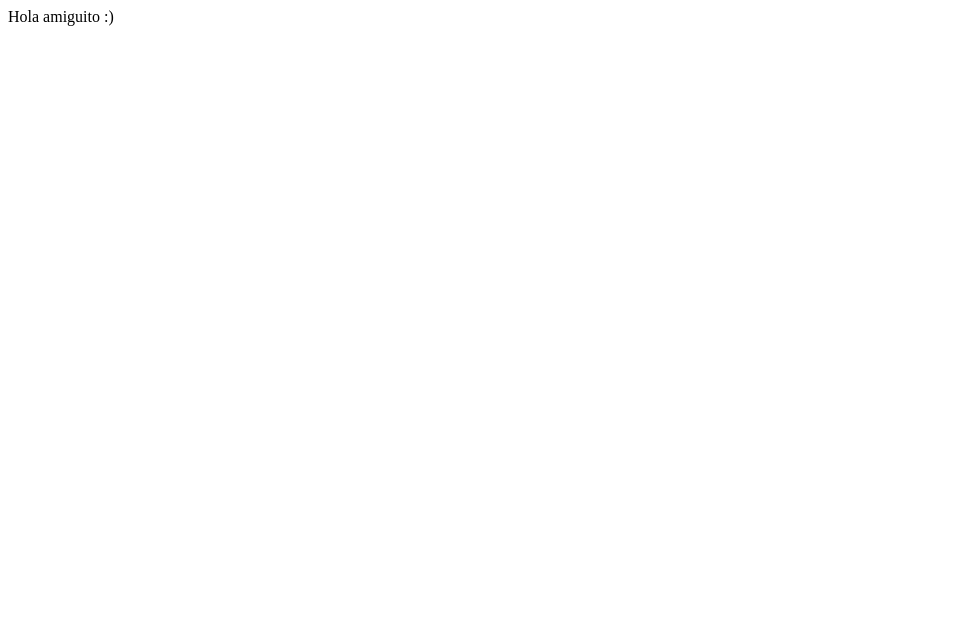
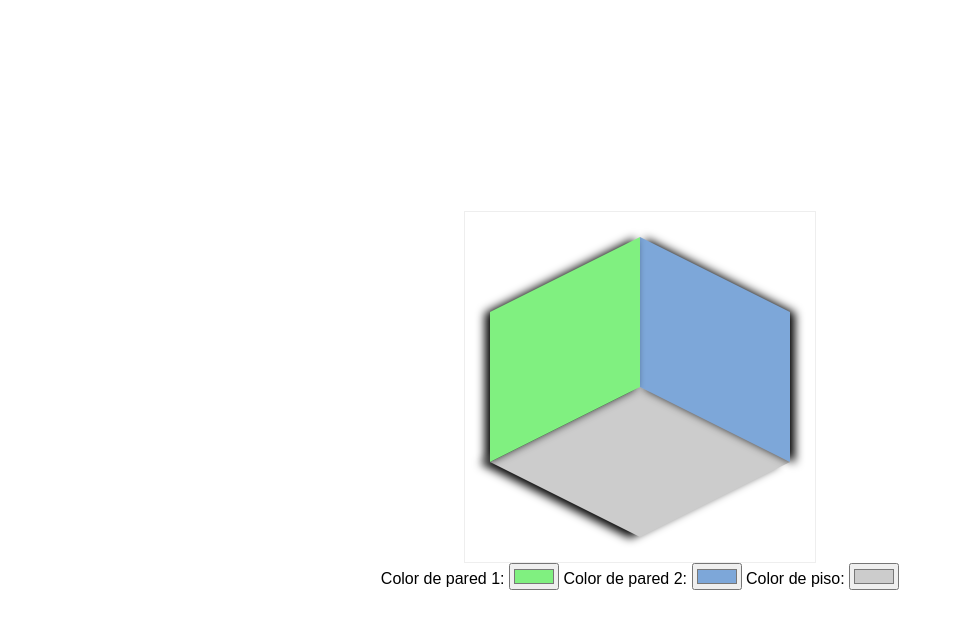
Before and after one commit to dahsser/dahsser.github.io, a plain HTML site: page index.html in a window 1280 px wide. Shown: the whole page, without its empty margins (0-954 px from the left). Drawn offline with Linux system fonts and the light colour scheme.

Commit message:
selector

```diff
--- a/index.html
+++ b/index.html
@@ -1 +1,107 @@
-Hola amiguito :)
+<!DOCTYPE html>
+<html lang="en">
+
+<head>
+	<meta charset="UTF-8">
+	<meta name="viewport" content="width=device-width, initial-scale=1.0">
+	<title>Hexágono tridimensional</title>
+	<style>
+		body {
+			display: flex;
+			flex-direction: column;
+			align-items: center;
+			justify-content: center;
+			height: 100vh;
+			margin: 0;
+			font-family: Arial, sans-serif;
+		}
+
+		canvas {
+			border: 1px solid #eee;
+		}
+	</style>
+</head>
+
+<body>
+	<canvas id="hexagonCanvas"></canvas>
+	<div>
+		<label for="wallColor1">Color de pared 1:</label>
+		<input type="color" id="wallColor1" value="#80f080">
+		<label for="wallColor2">Color de pared 2:</label>
+		<input type="color" id="wallColor2" value="#7da7d9">
+		<label for="floorColor">Color de piso:</label>
+		<input type="color" id="floorColor" value="#cccccc">
+	</div>
+	<script>
+		const canvas = document.getElementById("hexagonCanvas");
+		const ctx = canvas.getContext("2d");
+		const wallColor1 = document.getElementById("wallColor1");
+		const wallColor2 = document.getElementById("wallColor2");
+		const floorColor = document.getElementById("floorColor");
+
+		canvas.width = 350;
+		canvas.height = 350;
+
+		function drawShadow(offsetx, offsety) {
+			ctx.shadowColor = "#000";
+			ctx.shadowBlur = 10;
+			ctx.shadowOffsetX = offsetx || 5;
+			ctx.shadowOffsetY = offsety || 5;
+		}
+
+		function clearShadow() {
+			ctx.shadowColor = "transparent";
+			ctx.shadowBlur = 0;
+			ctx.shadowOffsetX = 0;
+			ctx.shadowOffsetY = 0;
+		}
+		const paddingX = 25;
+		const paddingY = 25;
+		function drawHexagon() {
+			ctx.clearRect(0, 0, canvas.width, canvas.height);
+
+			ctx.beginPath();
+			ctx.moveTo(150 + paddingX, 150 + paddingY);
+			ctx.lineTo(300 + paddingX, 225 + paddingY);
+			ctx.lineTo(150 + paddingX, 300 + paddingY);
+			ctx.lineTo(0 + paddingX, 225 + paddingY);
+			ctx.closePath();
+			drawShadow(-10, 1);
+			ctx.fillStyle = floorColor.value;
+			ctx.fill();
+			clearShadow();
+
+			ctx.beginPath();
+			ctx.moveTo(150 + paddingX, 0 + paddingY);
+			ctx.lineTo(300 + paddingX, 75 + paddingY);
+			ctx.lineTo(300 + paddingX, 225 + paddingY);
+			ctx.lineTo(150 + paddingX, 150 + paddingY);
+			ctx.closePath();
+
+			drawShadow(5, 1);
+			ctx.fillStyle = wallColor2.value;
+			ctx.fill();
+			clearShadow();
+
+
+			ctx.beginPath();
+			ctx.moveTo(150 + paddingX, 0 + paddingY);
+			ctx.lineTo(0 + paddingX, 75 + paddingY);
+			ctx.lineTo(0 + paddingX, 225 + paddingY);
+			ctx.lineTo(150 + paddingX, 150 + paddingY);
+			ctx.closePath();
+			drawShadow(-5, 1);
+			ctx.fillStyle = wallColor1.value;
+			ctx.fill();
+			clearShadow();
+		}
+
+		wallColor1.addEventListener("input", drawHexagon);
+		wallColor2.addEventListener("input", drawHexagon);
+		floorColor.addEventListener("input", drawHexagon);
+
+		drawHexagon();
+	</script>
+</body>
+
+</html>
```
